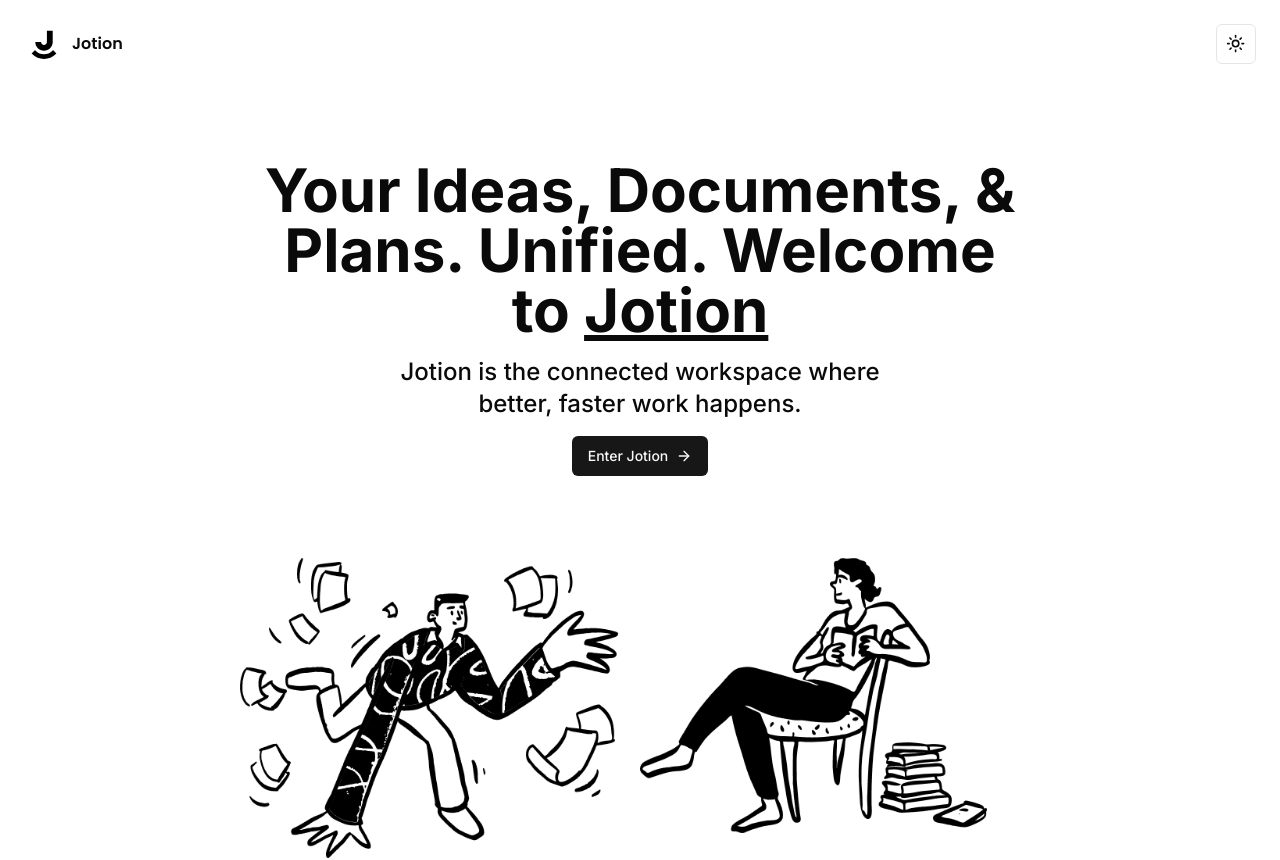
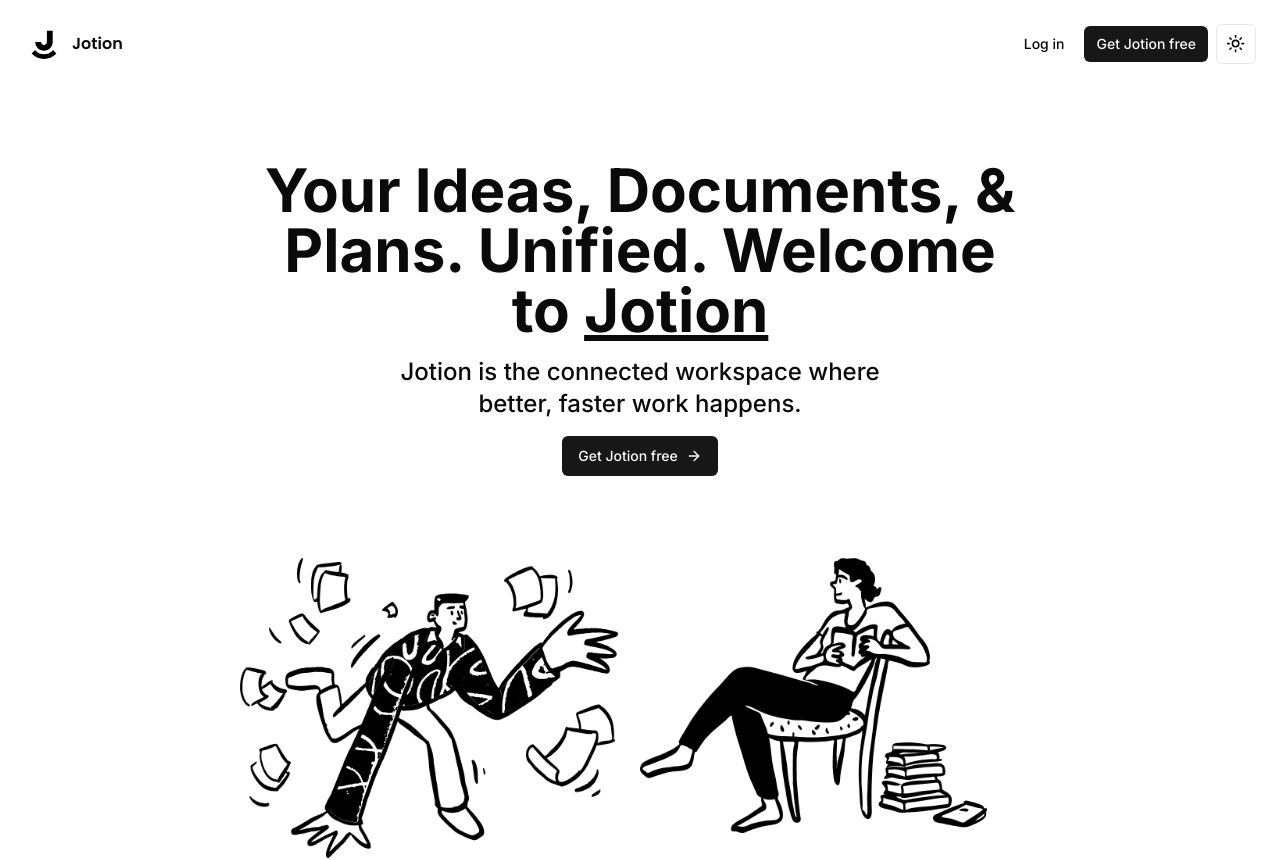
Before and after one commit to ateebasif/Notion-Clone, a Next.js app: page / in a window 1280 px wide. Shown: the top 860 px of the page. Built offline with nearby package versions, Linux system fonts and the light colour scheme; no server answers.

Commit message:
auth setup complete

```diff
--- a/app/(marketing)/_components/heading.tsx
+++ b/app/(marketing)/_components/heading.tsx
@@ -1,15 +1,15 @@
 "use client";
 
-// import { useConvexAuth } from "convex/react";
+import { useConvexAuth } from "convex/react";
 import { ArrowRight } from "lucide-react";
-// import { SignInButton } from "@clerk/clerk-react";
+import { SignInButton } from "@clerk/clerk-react";
 import Link from "next/link";
 
 import { Button } from "@/components/ui/button";
-// import { Spinner } from "@/components/spinner";
+import { Spinner } from "@/components/spinner";
 
- const Heading = () => {
-//   const { isAuthenticated, isLoading } = useConvexAuth();
+const Heading = () => {
+  const { isAuthenticated, isLoading } = useConvexAuth();
 
   return (
     <div className="max-w-3xl space-y-4">
@@ -22,16 +22,12 @@
         better, faster work happens.
       </h3>
 
-      <Button>
-        {" "}
-        Enter Jotion <ArrowRight className="h-4 w-4 ml-2" />
-      </Button>
-
-      {/* {isLoading && (
+      {isLoading && (
         <div className="w-full flex items-center justify-center">
           <Spinner size="lg" />
         </div>
       )}
+
       {isAuthenticated && !isLoading && (
         <Button asChild>
           <Link href="/documents">
@@ -40,6 +36,7 @@
           </Link>
         </Button>
       )}
+
       {!isAuthenticated && !isLoading && (
         <SignInButton mode="modal">
           <Button>
@@ -47,9 +44,9 @@
             <ArrowRight className="h-4 w-4 ml-2" />
           </Button>
         </SignInButton>
-      )} */}
+      )}
     </div>
   );
-}
+};
 
 export default Heading;
--- a/app/(marketing)/_components/navbar.tsx
+++ b/app/(marketing)/_components/navbar.tsx
@@ -1,19 +1,19 @@
 "use client";
 
-// import { useConvexAuth } from "convex/react";
-// import { SignInButton, UserButton } from "@clerk/clerk-react";
+import { useConvexAuth } from "convex/react";
+import { SignInButton, UserButton } from "@clerk/clerk-react";
 import Link from "next/link";
 
 import { useScrollTop } from "@/hooks/use-scroll-top";
 import { ModeToggle } from "@/components/mode-toggle";
-// import { Button } from "@/components/ui/button";
-// import { Spinner } from "@/components/spinner";
+import { Button } from "@/components/ui/button";
+import { Spinner } from "@/components/spinner";
 import { cn } from "@/lib/utils";
 
 import { Logo } from "./logo";
 
 export const Navbar = () => {
-//   const { isAuthenticated, isLoading } = useConvexAuth();
+  const { isAuthenticated, isLoading } = useConvexAuth();
   const scrolled = useScrollTop();
 
   return (
@@ -25,7 +25,7 @@
     >
       <Logo />
       <div className="md:ml-auto md:justify-end justify-between w-full flex items-center gap-x-2">
-        {/* {isLoading && <Spinner />}
+        {isLoading && <Spinner />}
         {!isAuthenticated && !isLoading && (
           <>
             <SignInButton mode="modal">
@@ -37,15 +37,16 @@
               <Button size="sm">Get Jotion free</Button>
             </SignInButton>
           </>
-        )} */}
-        {/* {isAuthenticated && !isLoading && (
+        )}
+
+        {isAuthenticated && !isLoading && (
           <>
             <Button variant="ghost" size="sm" asChild>
               <Link href="/documents">Enter Jotion</Link>
             </Button>
             <UserButton afterSignOutUrl="/" />
           </>
-        )} */}
+        )}
         <ModeToggle />
       </div>
     </div>
--- a/app/(marketing)/page.tsx
+++ b/app/(marketing)/page.tsx
@@ -6,7 +6,7 @@
 
 const MarketingPage = () => {
   return (
-    <div className="min-h-full flex flex-col">
+    <div className="min-h-full flex flex-col dark:bg-[#1F1F1F]">
       <div className="flex flex-col items-center justify-center md:justify-start text-center gap-y-8 flex-1 px-6 pb-10 ">
         <Heading />
         <Heroes />
--- /dev/null
+++ b/components/spinner.tsx
@@ -0,0 +1,32 @@
+import { Loader } from "lucide-react";
+
+import { cva, type VariantProps } from "class-variance-authority";
+
+import { cn } from "@/lib/utils";
+
+const spinnerVariants = cva(
+  "text-muted-foreground animate-spin",
+  {
+    variants: {
+      size: {
+        default: "h-4 w-4",
+        sm: "h-2 w-2",
+        lg: "h-6 w-6",
+        icon: "h-10 w-10"
+      }
+    },
+    defaultVariants: {
+      size: "default",
+    },
+  },
+);
+
+interface SpinnerProps extends VariantProps<typeof spinnerVariants> {}
+
+export const Spinner = ({
+  size,
+}: SpinnerProps) => {
+  return (
+    <Loader className={cn(spinnerVariants({ size }))} />
+  );
+};
```
